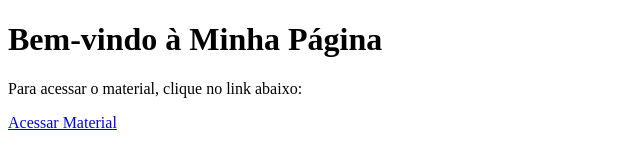
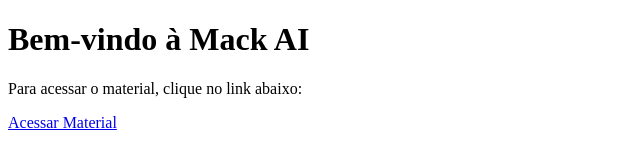
Before and after one commit to hevertonvalerio/projeto_colegio, a plain HTML site: page index.html in a window 1280 px wide. Shown: the whole page, without its empty margins (0-640 px from the left). Drawn offline with Linux system fonts and the light colour scheme.

Commit message:
Add files via upload

```diff
--- a/index.html
+++ b/index.html
@@ -6,7 +6,7 @@
     <title>Página Inicial</title>
 </head>
 <body>
-    <h1>Bem-vindo à Minha Página</h1>
+    <h1>Bem-vindo à Mack AI</h1>
     <p>Para acessar o material, clique no link abaixo:</p>
     <a href="https://www.exemplo.com/material" target="_blank">Acessar Material</a>
 </body>
```
